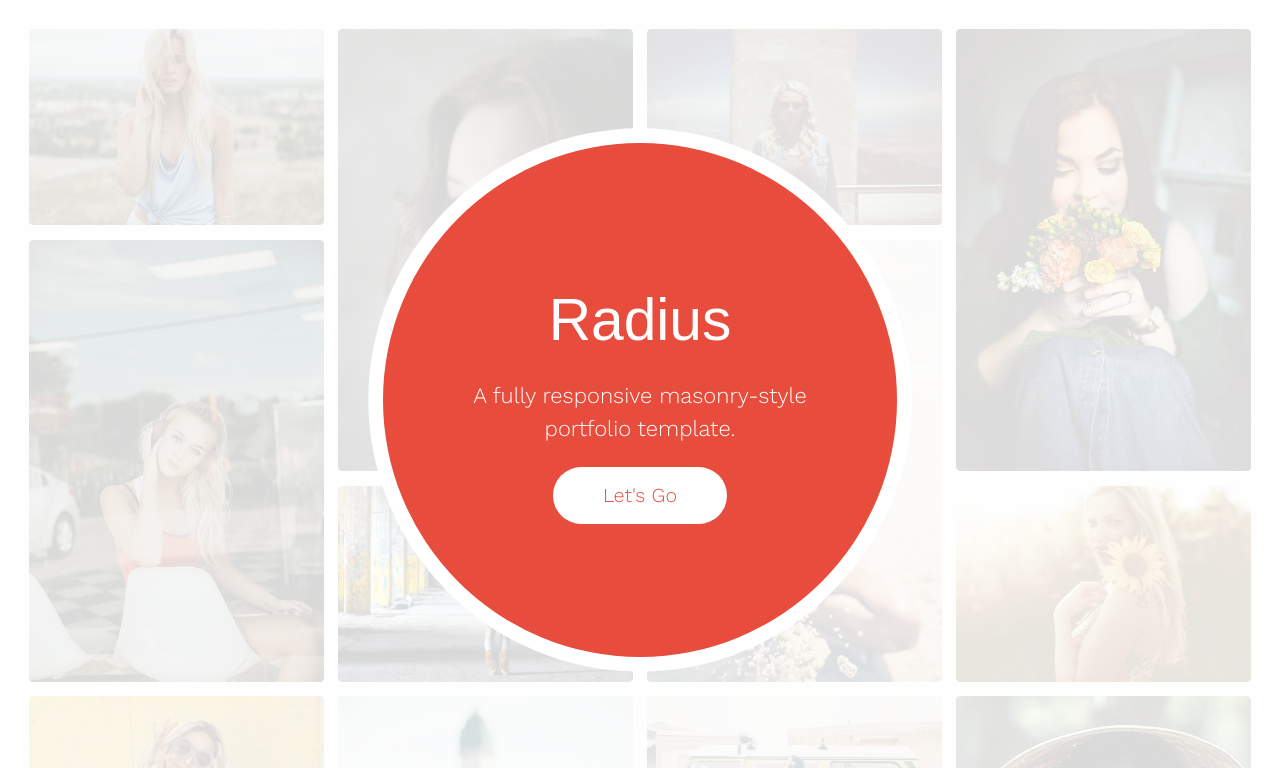
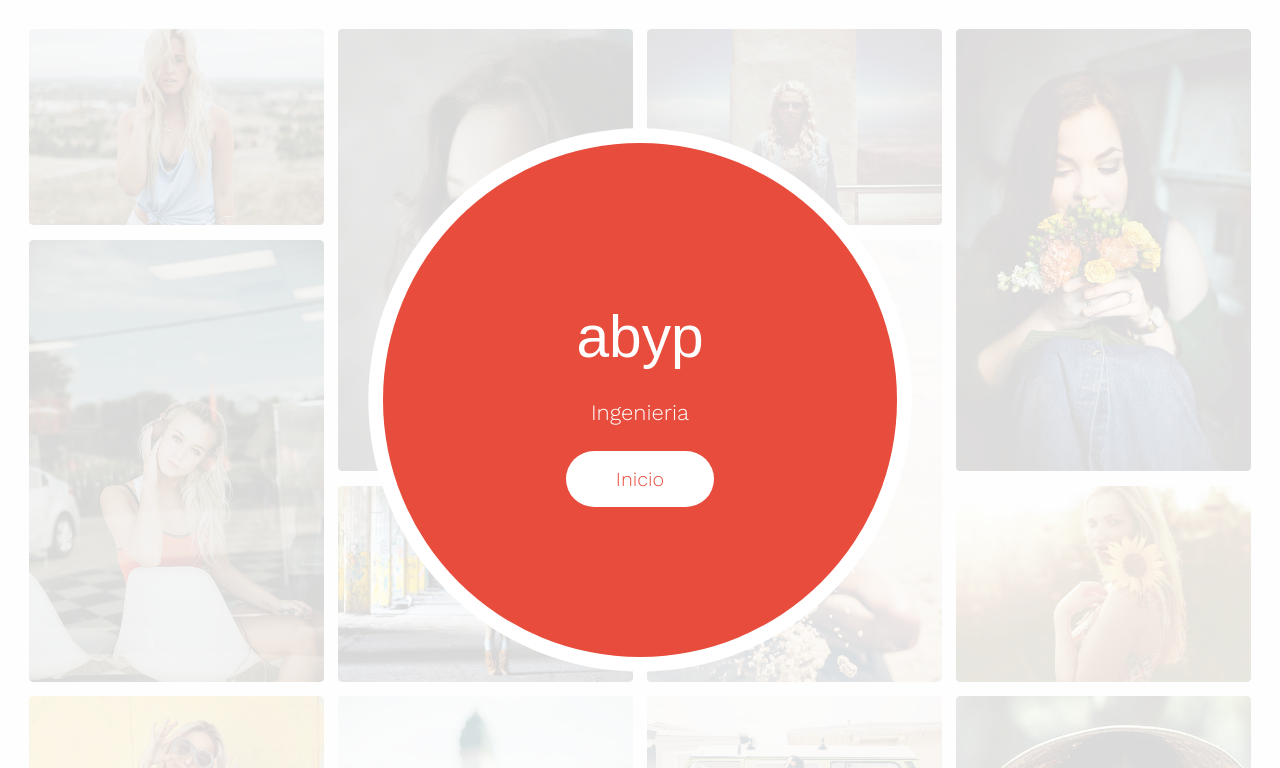
Before and after one commit to techedteam/abyp, a plain HTML site: page index.html in a window 1280 px wide. Shown: the top 768 px of the page. Drawn offline with nearby package versions, Linux system fonts and the light colour scheme; a web font is replaced by a local one.

Commit message:
Cambio del head

```diff
--- a/index.html
+++ b/index.html
@@ -6,7 +6,7 @@
 -->
 <html>
 	<head>
-		<title>Radius by TEMPLATED</title>
+		<title>abyp</title>
 		<meta charset="utf-8" />
 		<meta name="viewport" content="width=device-width, initial-scale=1" />
 		<link rel="stylesheet" href="assets/css/main.css" />
@@ -17,12 +17,12 @@
 			<header id="header">
 				<div class="inner">
 					<div class="content">
-						<h1>Radius</h1>
-						<h2>A fully responsive masonry-style<br />
-						portfolio template.</h2>
-						<a href="#" class="button big alt"><span>Let's Go</span></a>
+						<h1>abyp</h1>
+						<h2>Ingenieria<br />
+						</h2>
+						<a href="#" class="button big alt"><span>Inicio</span></a>
 					</div>
-					<a href="#" class="button hidden"><span>Let's Go</span></a>
+					<a href="#" class="button hidden"><span>Inicio</span></a>
 				</div>
 			</header>
 
```
